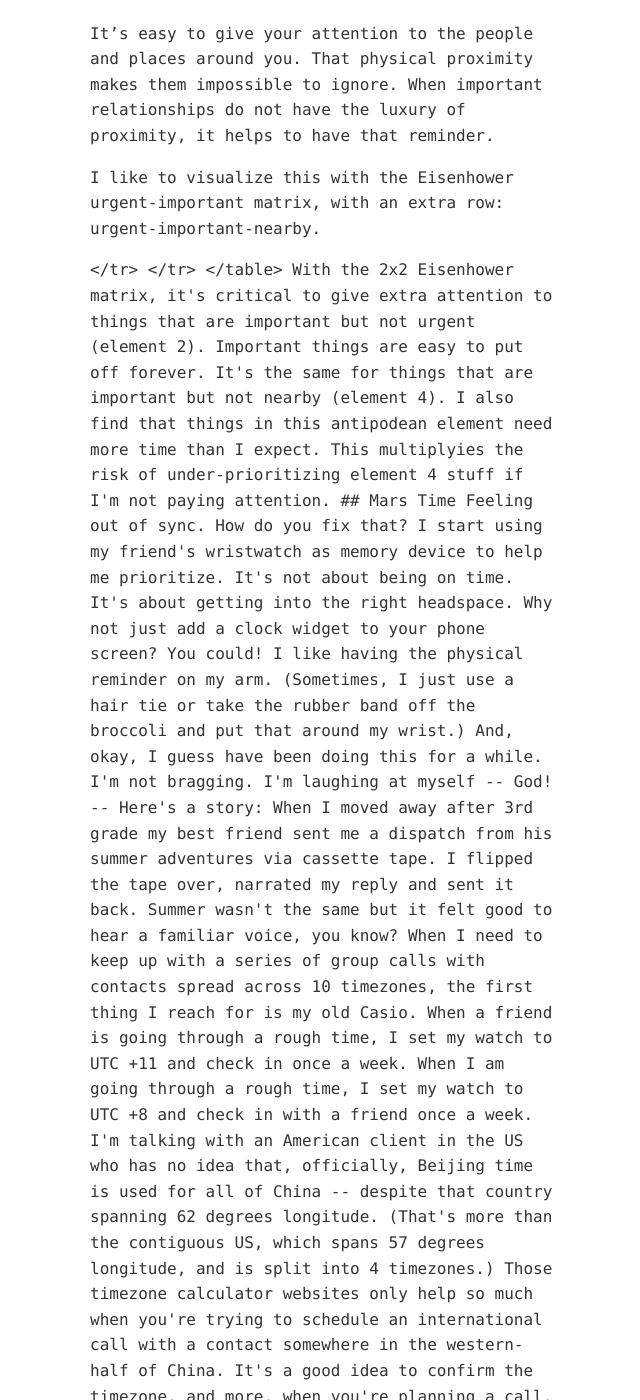
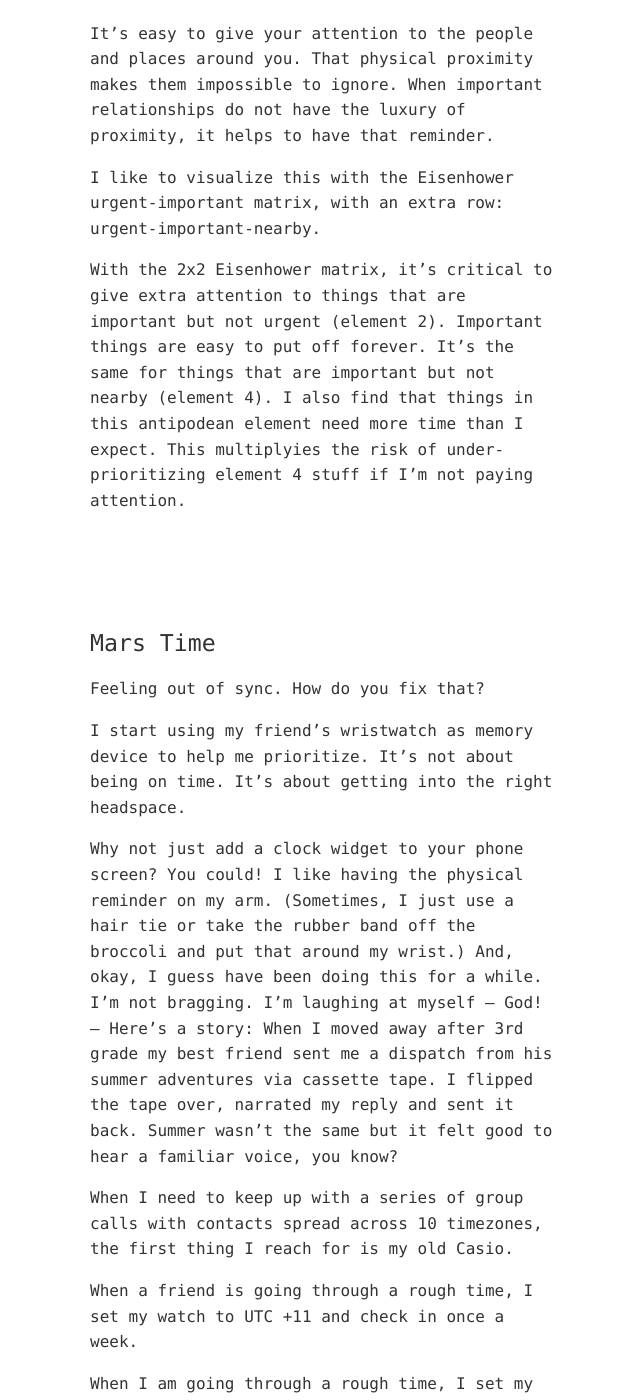
Before and after one commit to zachmccabe/zachmccabe.github.io, a Jekyll site: the page built from _travel/timezones.md, in a window 1280 px wide and 1400 px high, scrolled down 992 px. Shown: the whole window, without its empty margins (318-958 px from the left). Built offline with Jekyll 4.4.1, drawn with Linux system fonts in a browser that asks for light colours; some of the changed text lies outside the part shown.

Commit message:
Update timezones.md
Debugging markdown to html output. Is it the html table?

```diff
--- a/_travel/timezones.md
+++ b/_travel/timezones.md
@@ -26,29 +26,7 @@ It's easy to give your attention to the people and places around you. That physi
 
 I like to visualize this with the Eisenhower urgent-important matrix, with an extra row: urgent-important-nearby.
 
-<table style="border-collapse:separate;">
-  <tr>
-    <td></td>
-    <th scope="row">Urgent<br/>+</td>
-    <th scope="row">Urgent<br/>-</td>
-    <th scope="row">Nearby<br/>+</td>
-    <th scope="row">Nearby<br/>-</td>
-  </tr>
-  <tr>
-    <th scope="col">Important<br/>+</td>
-    <td>1</td>
-    <td style="border:1px solid gold; font-weight:bold;">2</td>
-    <td>3</td>
-    <td style="border:1px solid gold; font-weight:bold;">4</td>
-  </tr>
-  <tr>
-    <th scope="col">Important<br/>-</td>
-    <td>5</td>
-    <td>6</td>
-    <td>7</td>
-    <td>8</td>
-  </tr>
-</table>
+
 
 With the 2x2 Eisenhower matrix, it's critical to give extra attention to things that are important but not urgent (element 2). Important things are easy to put off forever. It's the same for things that are important but not nearby (element 4). I also find that things in this antipodean element need more time than I expect. This multiplyies the risk of under-prioritizing element 4 stuff if I'm not paying attention.
 
@@ -98,7 +76,7 @@ So far, I've been assuming there is a signal. There is not always a signal. Make
 
 You might end up needing to coordinate a call with someone who isn't good at this part. Talking through your plan in advance is even more important with these folks. It's best to visualize a few likely scenarios by yourself, and then share your plan. I try to do this in a way that doesn't require much effort on their end but still gives them a clear picture of any likely challenges. Maybe something like:
 
-- In addition to our usual WhatsApp chat, you can reach me at \[travel@email\]. The timezone in \[location\] is \[n hours behind\]. Can I call you on \[date\] at \[time\] your time?
+- In addition to our usual WhatsApp chat, you can reach me at \[travel @ email\]. The timezone in \[location\] is \[N hours behind\]. Can I call you on \[date\] at \[time\] your time?
 
 - In my experience, the signal between \[location A\] and \[location B\] isn't reliable. I will text you from \[local number\] at \[time\] to check in beforehand. Just in case the bandwidth for a call doesn't hold up, let's try when I get to \[location C\] on \[date\]. Will that work for you?
 
```
